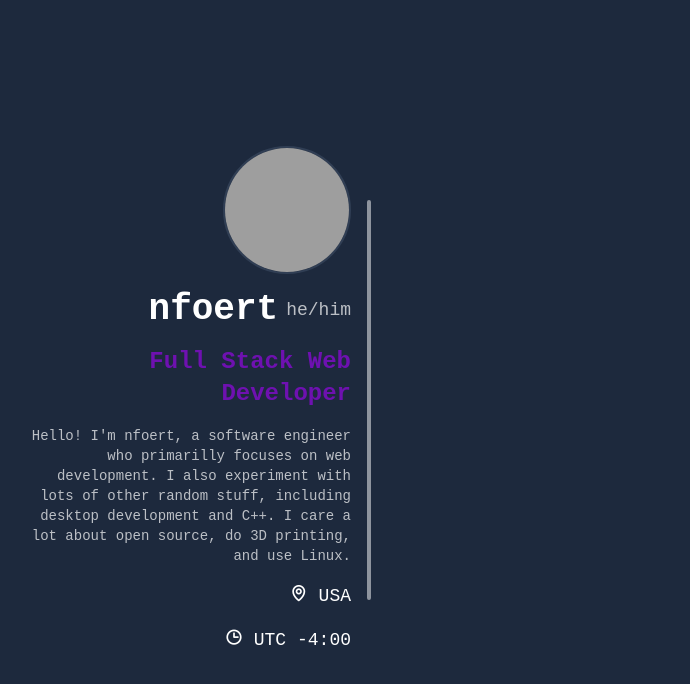
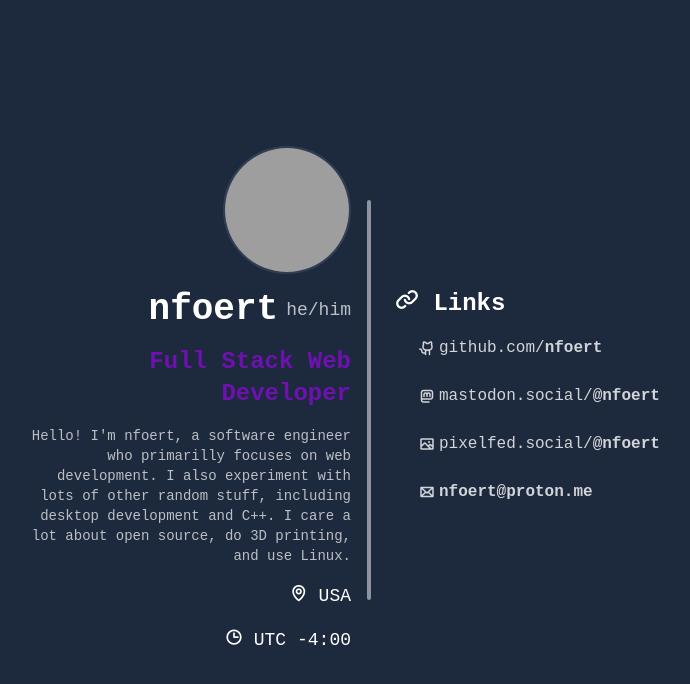
Before and after one commit to nfoert/nfoert.github.io, a Svelte app: page / in a window 1280 px wide. Shown: the top 684 px of the page, without its empty margins (289-979 px from the left). Built offline with nearby package versions, Linux system fonts and the light colour scheme; grey boxes are pictures that could not be loaded.

Commit message:
feat: Add links section

```diff
--- a/src/App.svelte
+++ b/src/App.svelte
@@ -43,5 +43,13 @@
 
     <div
         class="flex flex-col gap-4 h-auto md:h-full md:overflow-y-auto min-w-1/2 justify-center items-center md:items-start text-left md:pr-[25%]"
-    ></div>
+    >
+        <div class="flex flex-col gap-2 items-center md:items-start text-left pl-2">
+            <p class="text-2xl text-white font-mono font-bold"><i class="ph-bold ph-link"></i> Links</p>
+            <Link href="https://github.com/nfoert" text="github.com/" bold="nfoert" icon="ph-bold ph-github-logo" />
+            <Link href="https://mastodon.social/@nfoert" text="mastodon.social/" bold="@nfoert" icon="ph-bold ph-mastodon-logo" />
+            <Link href="https://pixelfed.social/@nfoert" text="pixelfed.social/" bold="@nfoert" icon="ph-bold ph-image" />
+            <Link href="mailto:nfoert@proton.me" text="" bold="nfoert@proton.me" icon="ph-bold ph-envelope" />
+        </div>
+    </div>
 </main>
--- a/src/lib/Link.svelte
+++ b/src/lib/Link.svelte
@@ -4,14 +4,14 @@
 
 {#if icon.startsWith("https://") || icon.startsWith("http://") || icon.startsWith("/")}
     <!-- Create link with image icon -->
-    <a {href} class="flex items-center md:items-left text-md px-6 py-2 rounded-full hover:bg-slate-600/40 active:bg-slate-700/60 transition-all hover:scale-105 active:scale-95 text-center md:text-left text-white">
+    <a {href} class="flex items-center md:items-left text-md px-6 py-2 rounded-full hover:bg-slate-600/40 active:bg-slate-700/60 transition-all hover:scale-105 active:scale-95 text-center md:text-left text-white font-mono opacity-80 hover:opacity-100">
         <img src={icon} alt={text} class="w-6 h-6 inline">
         <span class="ml-1">{text}</span>
         <span><strong>{bold}</strong></span>
     </a>
 {:else}
     <!-- Create link with Phosphor icon -->
-    <a {href} class="flex items-center md:items-left text-md px-6 py-2 rounded-full hover:bg-slate-600/40 active:bg-slate-700/60 transition-all hover:scale-105 active:scale-95 text-center md:text-left text-white">
+    <a {href} class="flex items-center md:items-left text-md px-6 py-2 rounded-full hover:bg-slate-600/40 active:bg-slate-700/60 transition-all hover:scale-105 active:scale-95 text-center md:text-left text-white font-mono opacity-80 hover:opacity-100">
         <i class={icon}></i>
         <span class="ml-1">{text}</span>
         <span><strong>{bold}</strong></span>
```
